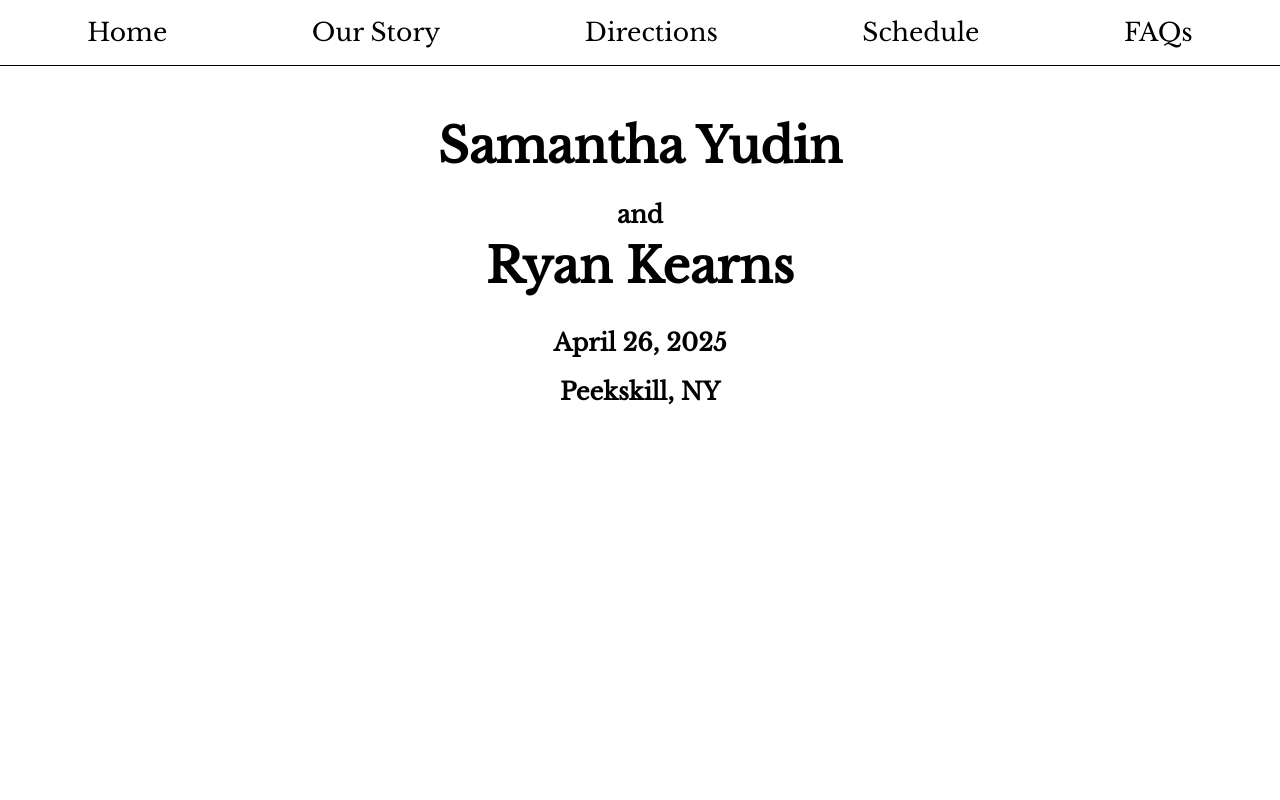
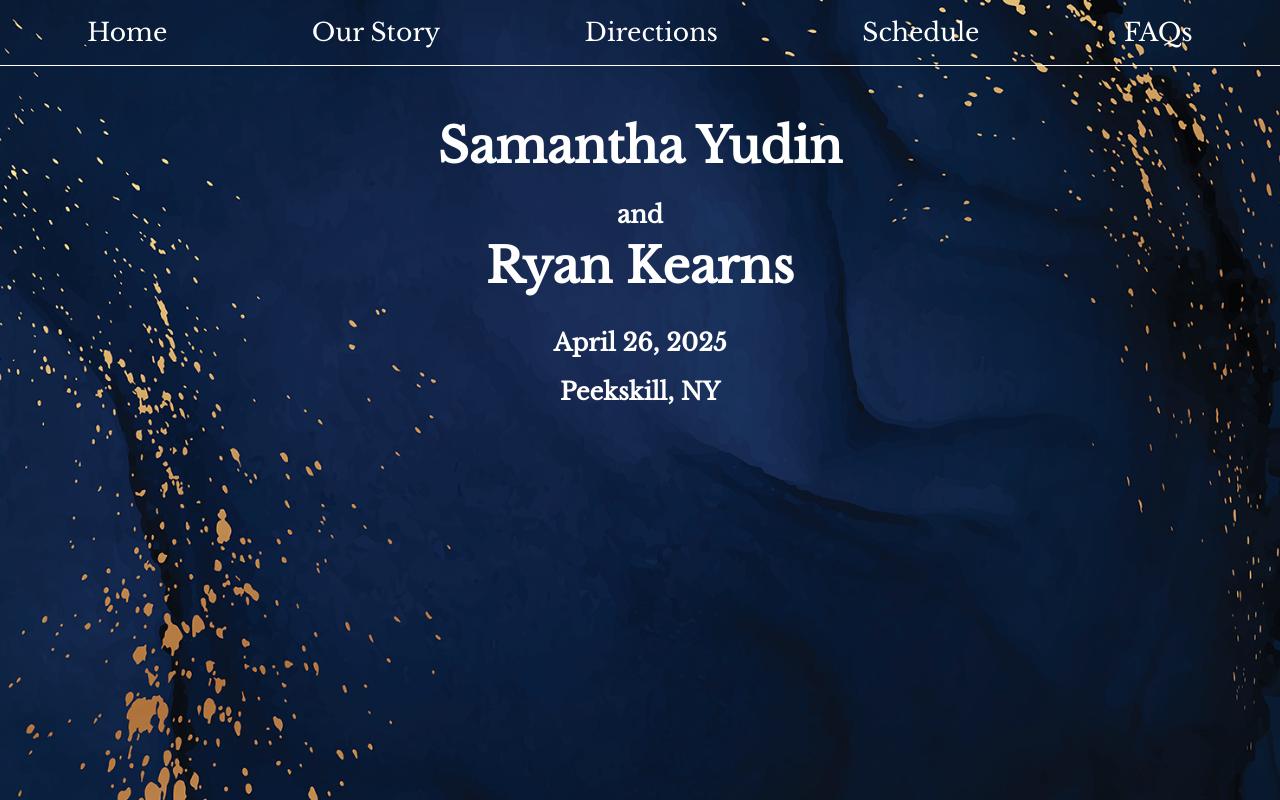
Before and after one commit to rhkearns/rksy-wedding-site, a React (Create React App) app: page / in a window 1280 px wide. Built offline with nearby package versions, Linux system fonts and the light colour scheme.

Commit message:
add background image

```diff
--- a/src/App.css
+++ b/src/App.css
@@ -1,3 +1,9 @@
 #app {
   text-align: center;
+  color: white;
 }
+
+html {
+  background: url(images/Background_small.png) no-repeat center center fixed;
+  background-size: cover;
+}
--- a/src/components/Navbar/navbar.scss
+++ b/src/components/Navbar/navbar.scss
@@ -3,7 +3,7 @@ nav {
   align-items: center;
   justify-content: space-around;
   padding: 0px 15px;
-  border-bottom: 1px solid black;
+  border-bottom: 1px solid white;
 }
 
 .nav-bar {
@@ -11,7 +11,7 @@ nav {
 }
 
 .nav-bar a:hover {
-  border-bottom: 2px solid red;
+  border-bottom: 2px solid gold;
 }
 
 .nav-bar a {
@@ -19,5 +19,5 @@ nav {
   // margin-left: 24px;
   font-weight: 500;
   font-size: 25px;
-  color: black;
+  color: white;
 }
```
Also changed, not shown: src/images/Background_small.png (added).
